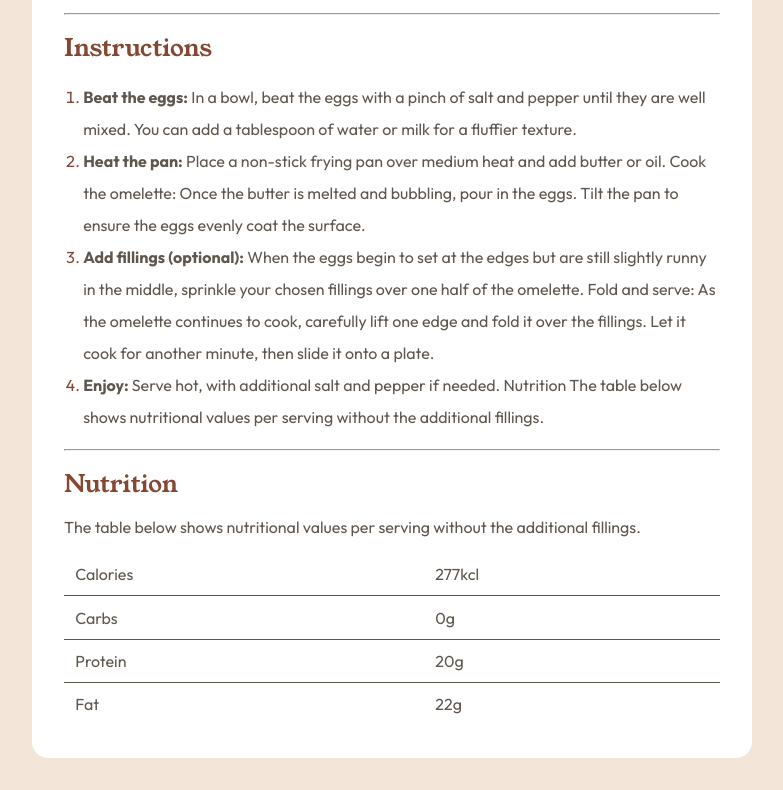
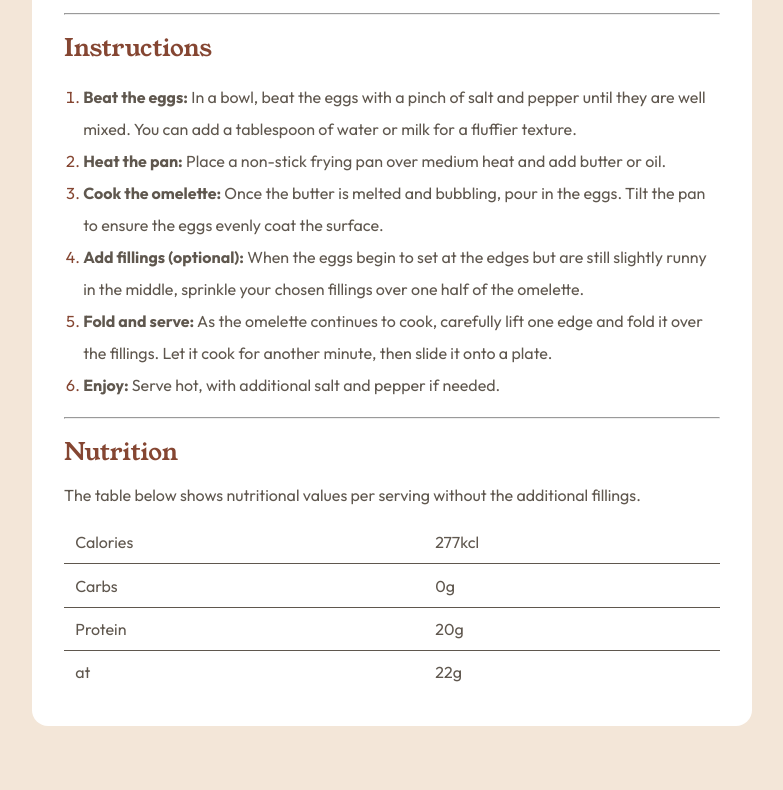
Before and after one commit to BhanushaliBhavesh/fronted-mentor-io-recipepage, a plain HTML site: page index.html in a window 1280 px wide. Shown: the part 850-1640 px from the top of the page, without its empty margins (248-1031 px from the left). After the commit the page ends 1608 px from the top, so only its background shows below. Drawn offline with Linux system fonts and the light colour scheme.

Commit message:
Update index.html

```diff
--- a/index.html
+++ b/index.html
@@ -23,7 +23,7 @@
           <figure class="omelette-photo">
             <img
               alt="omelette recipe photo"
-              src="./assets/images/image-omelette.jpeg"
+              src="/assets/images/image-omelette.jpeg"
             />
           </figure>
 
@@ -73,25 +73,30 @@
             </li>
             <li>
               <span>Heat the pan:</span> Place a non-stick frying pan over
-              medium heat and add butter or oil. Cook the omelette: Once the
-              butter is melted and bubbling, pour in the eggs. Tilt the pan to
-              ensure the eggs evenly coat the surface.
+              medium heat and add butter or oil.
+            </li>
+
+            <li>
+              <span> Cook the omelette:</span>
+              Once the butter is melted and bubbling, pour in the eggs. Tilt the
+              pan to ensure the eggs evenly coat the surface.
             </li>
 
             <li>
               <span>Add fillings (optional):</span> When the eggs begin to set
               at the edges but are still slightly runny in the middle, sprinkle
-              your chosen fillings over one half of the omelette. Fold and
-              serve: As the omelette continues to cook, carefully lift one edge
-              and fold it over the fillings. Let it cook for another minute,
-              then slide it onto a plate.
+              your chosen fillings over one half of the omelette.
+            </li>
+
+            <li>
+              <span>Fold and serve:</span> As the omelette continues to cook,
+              carefully lift one edge and fold it over the fillings. Let it cook
+              for another minute, then slide it onto a plate.
             </li>
 
             <li>
               <span>Enjoy:</span>
-              Serve hot, with additional salt and pepper if needed. Nutrition
-              The table below shows nutritional values per serving without the
-              additional fillings.
+              Serve hot, with additional salt and pepper if needed.
             </li>
           </ol>
         </section>
@@ -118,7 +123,7 @@
               <td>20g</td>
             </tr>
             <tr>
-              <td>Fat</td>
+              <td>at</td>
               <td>22g</td>
             </tr>
           </table>
```
